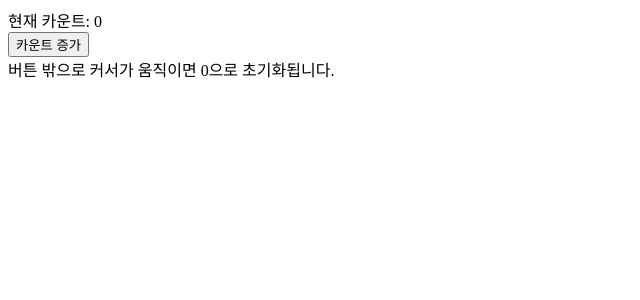
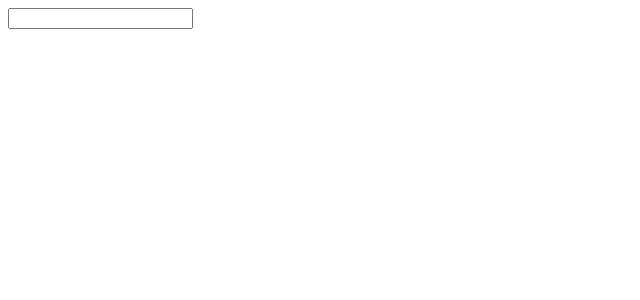
Before and after one commit to ingHHK/doit_react_study, a React (Create React App) app in the folder do-it-example/: page / in a window 1280 px wide. Shown: the top 300 px of the page, without its empty margins (0-640 px from the left). Built offline with nearby package versions, Linux system fonts and the light colour scheme.

Commit message:
Input 컴포넌트 만들면서 복습하기

```diff
--- /dev/null
+++ b/do-it-example/src/03/Input.jsx
@@ -0,0 +1,65 @@
+import React, { PureComponent } from 'react';
+import PropTypes from 'prop-types';
+
+class Input extends PureComponent {
+  constructor(props) {
+    super(props);
+    this.setRef = this.setRef.bind(this);
+    this.handleChange = this.handleChange.bind(this);
+  }
+  handleChange(e) {
+    const { name, onChange } = this.props;
+    if (onChange) {
+      onChange(name, e.target.value);
+    }
+  }
+  componentDidMount() {
+    if (this.props.autoFocus) {
+      this.ref.focus();
+    }
+  }
+  componentDidUpdate() {
+    if (this.props.autoFocus) {
+      this.ref.focus();
+    }
+  }
+  setRef(ref) {
+    this.ref = ref;
+  }
+  render() {
+    const { errorMessage, label, name, value, type, onFocus } = this.props;
+    return (
+      <label>
+        {label}
+        <input
+          id={'input_${name}'}
+          ref={this.setRef}
+          onChange={this.handleChange}
+          onFocus={onFocus}
+          value={value}
+          type={type}
+        />
+        {errorMessage && <span className="error">{errorMessage}</span>}
+      </label>
+    );
+  }
+}
+
+Input.propTypes = {
+  type: PropTypes.oneOf(['text', 'number', 'price']),
+  name: PropTypes.string.isRequired,
+  value: PropTypes.oneOfType([PropTypes.number, PropTypes.string]),
+  errorMessage: PropTypes.string,
+  label: PropTypes.string,
+  onChange: PropTypes.func,
+  onFocus: PropTypes.func,
+  autoFocus: PropTypes.bool,
+};
+Input.defaultProps = {
+  onChange: () => {},
+  onFocus: () => {},
+  autoFocus: false,
+  type: 'text',
+};
+
+export default Input;
--- a/do-it-example/src/App.jsx
+++ b/do-it-example/src/App.jsx
@@ -1,9 +1,9 @@
 import React from 'react';
-import Counter from './03/Counter3';
+import Input from './03/Input';
 
 class App extends React.Component {
   render() {
-    return <Counter></Counter>;
+    return <Input></Input>;
   }
 }
 
```
